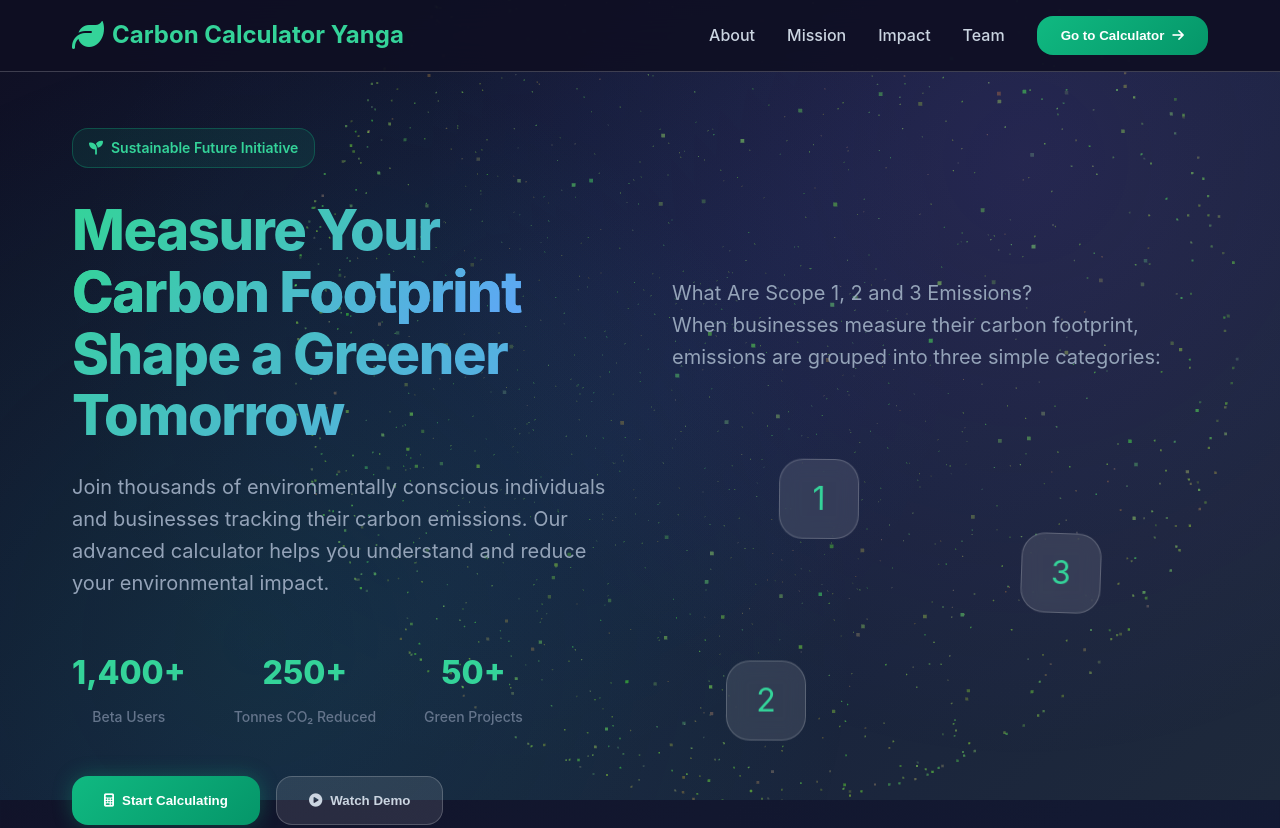
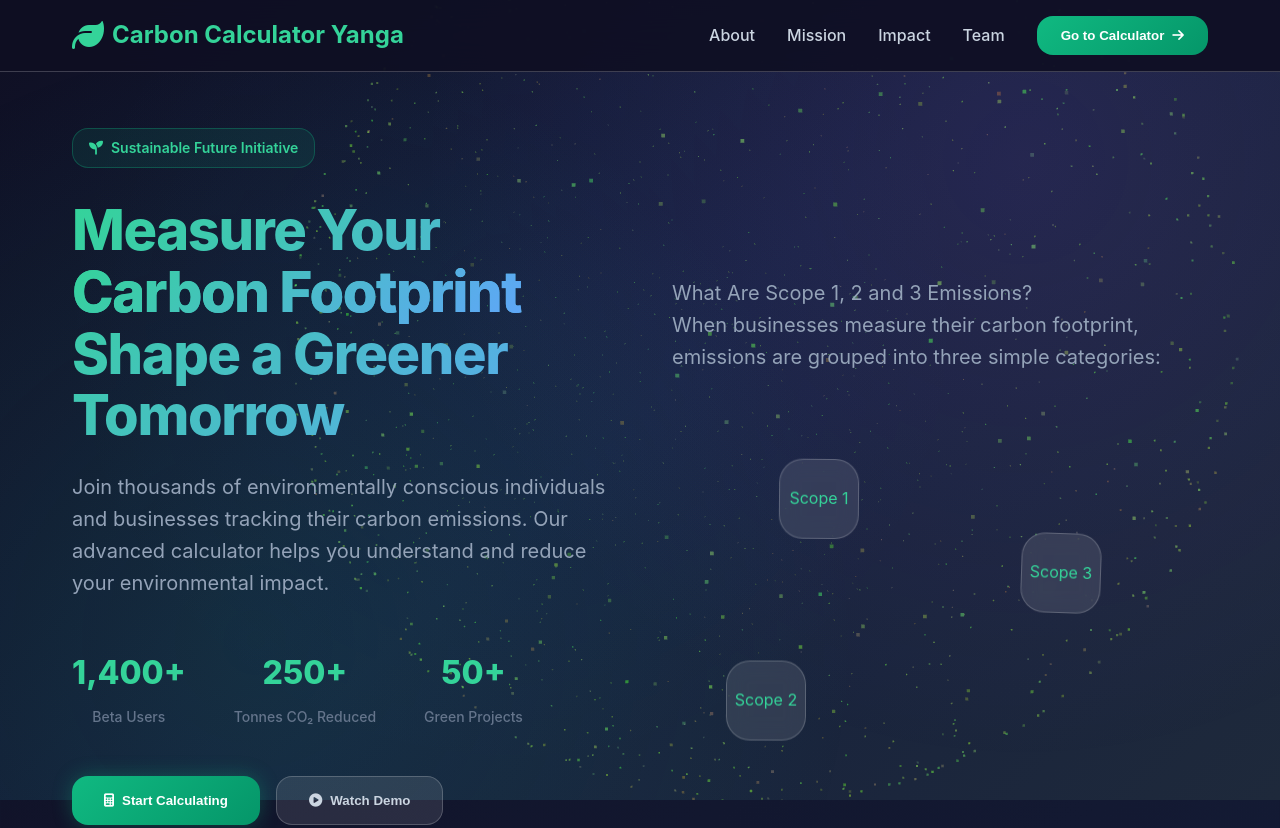
Before and after one commit to carboncalculator1/improvedUI_2, a plain HTML site: page main.html in a window 1280 px wide. Shown: the top 828 px of the page. Drawn offline with nearby package versions, Linux system fonts and the light colour scheme; animation ran at ten frames a second.

Commit message:
Update main.html

```diff
--- a/main.html
+++ b/main.html
@@ -89,7 +89,7 @@
             </p>
 <div class="floating-elements">
     <div class="floating-element element-1" data-scope="1">
-        <div class="scope-number">1</div>
+        <div class="scope-number" style="font-size: medium;">Scope 1</div>
         <div class="scope-hint">
             <div class="hint-header">
                 <i class="fas fa-fire"></i>
@@ -100,7 +100,7 @@
     </div>
 
     <div class="floating-element element-2" data-scope="2">
-        <div class="scope-number">2</div>
+        <div class="scope-number" style="font-size: medium;">Scope 2</div>
         <div class="scope-hint">
             <div class="hint-header">
                 <i class="fas fa-bolt"></i>
@@ -111,7 +111,7 @@
     </div>
 
     <div class="floating-element element-3" data-scope="3">
-        <div class="scope-number">3</div>
+        <div class="scope-number" style="font-size: medium;"> Scope 3</div>
         <div class="scope-hint">
             <div class="hint-header">
                 <i class="fas fa-globe"></i>
@@ -232,11 +232,11 @@
             </div>
             <div class="impact-grid">
                 <div class="impact-card">
-                    <div class="impact-number">15,000+</div>
+                    <div class="impact-number">1,400+</div>
                     <div class="impact-label">Calculations Performed</div>
                 </div>
                 <div class="impact-card">
-                    <div class="impact-number">500+</div>
+                    <div class="impact-number">2+</div>
                     <div class="impact-label">Businesses Engaged</div>
                 </div>
                 <div class="impact-card">
```
